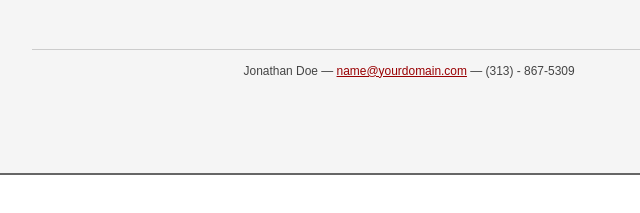
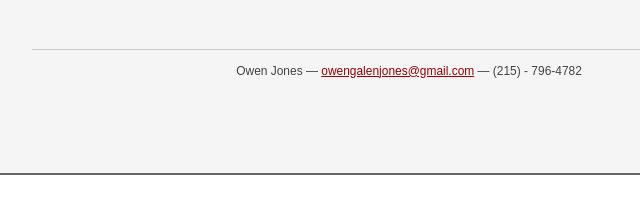
Before and after one commit to owengalenjones/resume, a plain HTML site: page index.html in a window 1280 px wide. Shown: the part 1477-1690 px from the top of the page, 213-853 px from the left. Drawn offline with Linux system fonts and the light colour scheme.

Commit message:
Removing boilerplate.

```diff
--- a/index.html
+++ b/index.html
@@ -2,7 +2,7 @@
 <html>
 <head>
 
-	<title>Jonathan Doe | Web Designer, Director | name@yourdomain.com</title>
+	<title>Owen Jones | Web Developer | owengalenjones@gmail.com</title>
 	<meta http-equiv="content-type" content="text/html; charset=utf-8" />
 
 	<meta name="keywords" content="" />
@@ -154,7 +154,7 @@
 		</div><!--// bd -->
 
 		<div id="ft">
-			<p>Jonathan Doe &mdash; <a href="mailto:name@yourdomain.com">name@yourdomain.com</a> &mdash; (313) - 867-5309</p>
+			<p>Owen Jones &mdash; <a href="mailto:owengalenjones@gmail.com">owengalenjones@gmail.com</a> &mdash; (215) - 796-4782</p>
 		</div><!--// footer -->
 
 	</div><!-- // inner -->
```
